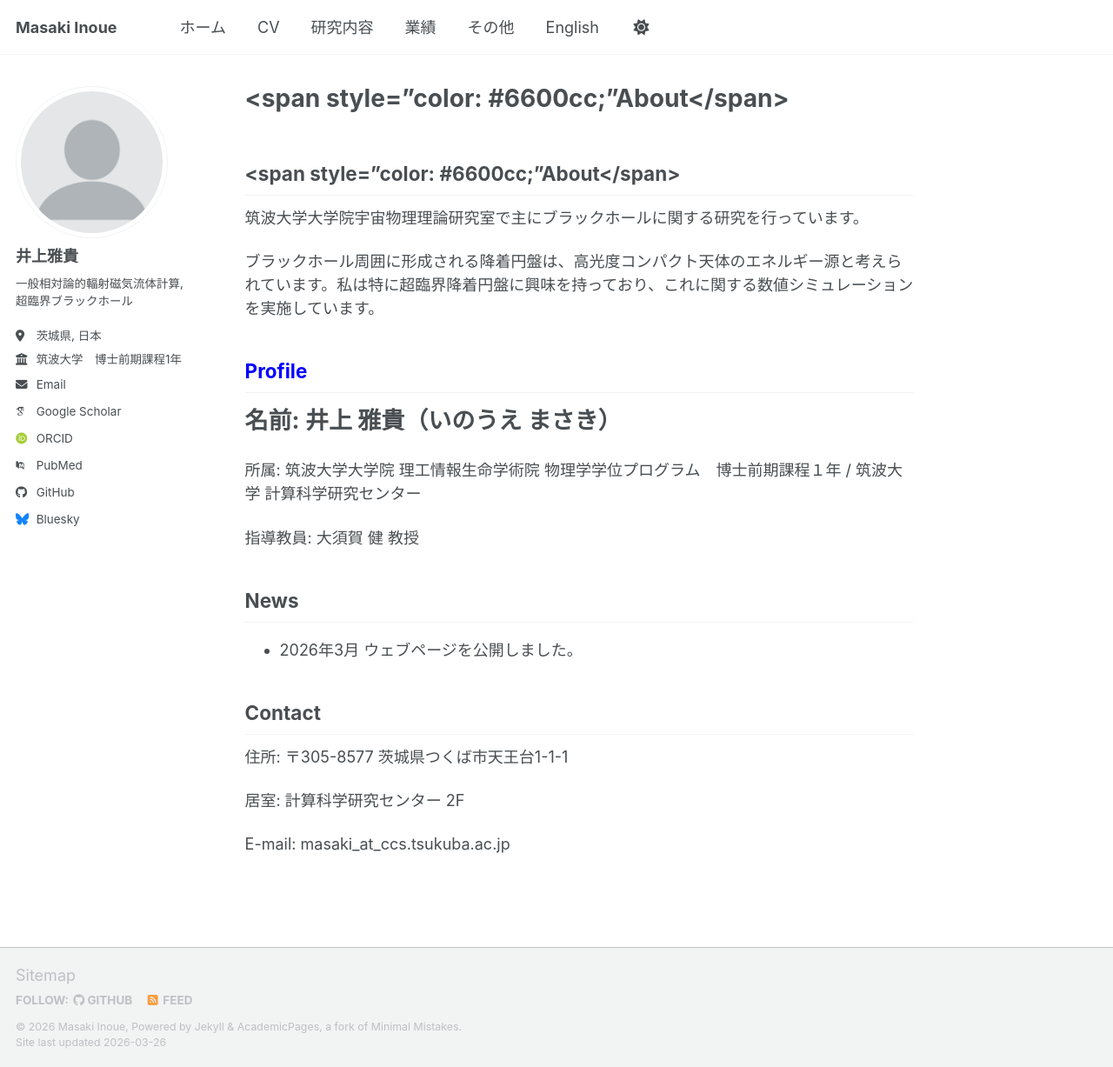
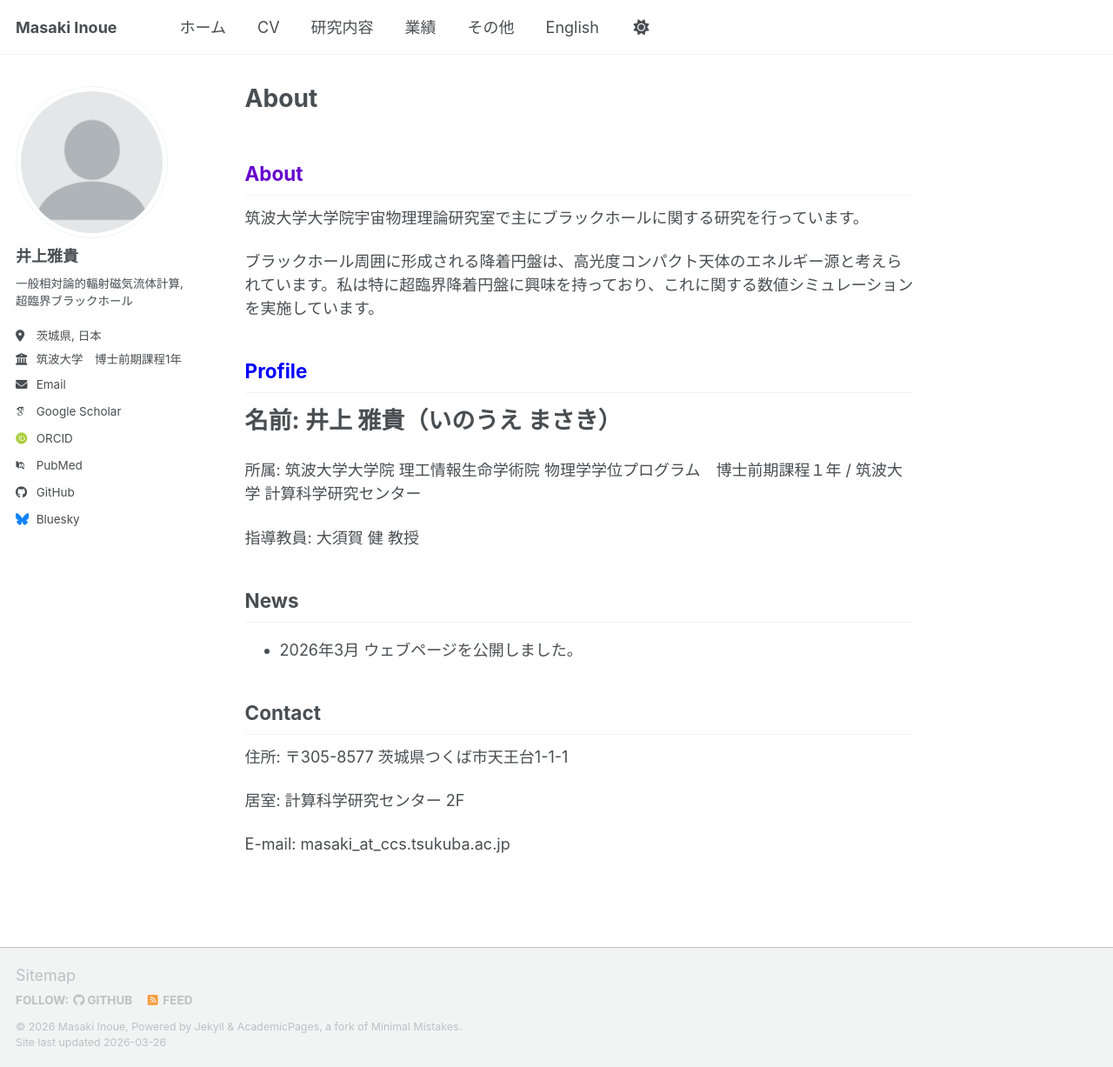
Before and after one commit to Masaki206/Masaki206.github.io, a Jekyll site: the page built from _pages/about.md, in a window 1280 px wide and 1227 px high. Shown: the whole window at 87% size. Built offline with Jekyll 4.4.1, drawn with Linux system fonts in a browser that asks for light colours; some web fonts are replaced; our own code applies the rules of GitHub Pages for plain Markdown files; a script bundle is joined from its source files by our own code; library files that are not in the unit come from our copies.

Commit message:
Update about.md

```diff
--- a/_pages/about.md
+++ b/_pages/about.md
@@ -1,4 +1,4 @@
-## <span style="color: #6600cc;"About</span>
+## <span style="color: #6600cc;">About</span>
 
 筑波大学大学院宇宙物理理論研究室で主にブラックホールに関する研究を行っています。
 
```
